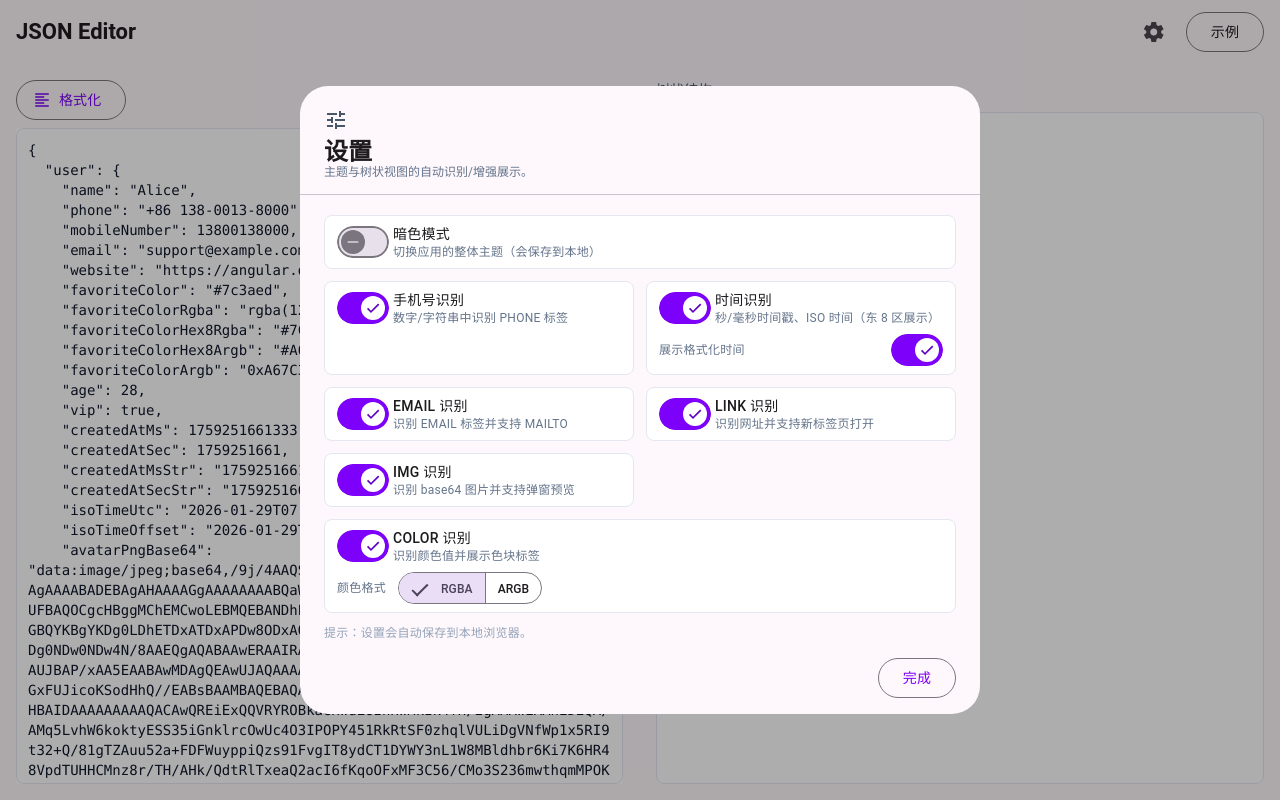
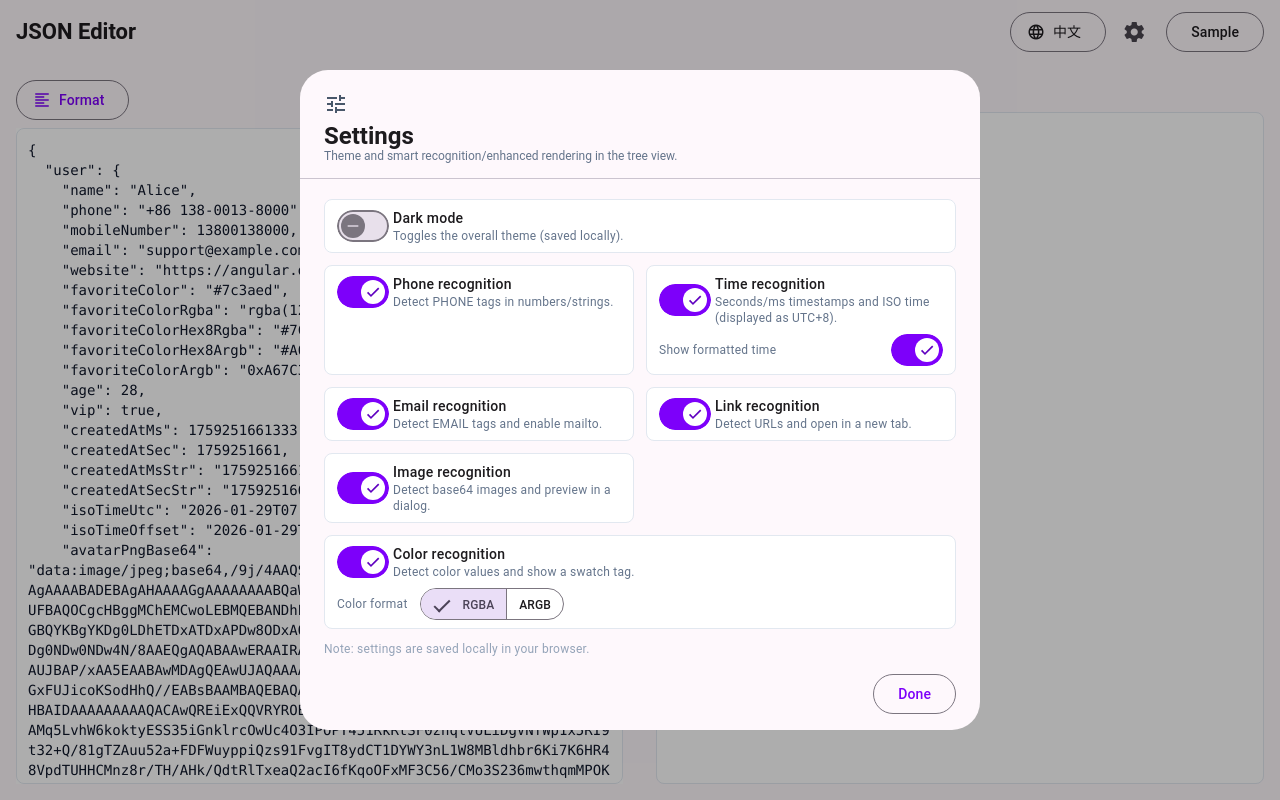
Before and after one commit to ijkzen/json-editor, an Angular app: page / in a window 1280 px wide. Both pictures are taken after a click on the button "settings". Built offline with nearby package versions, Linux system fonts and the light colour scheme.

Commit message:
feat: implement internationalization support with I18nService and update UI for translations

```diff
--- a/src/app/app.html
+++ b/src/app/app.html
@@ -1,12 +1,17 @@
 <mat-toolbar color="primary" class="flex items-center gap-2">
-  <div class="font-semibold">JSON Editor</div>
+  <div class="font-semibold">{{ t('app.title') }}</div>
   <div class="min-w-0 flex-1"></div>
 
-  <button mat-icon-button type="button" (click)="openSettings()" aria-label="Settings" class="mr-1">
+  <button mat-stroked-button type="button" (click)="toggleLanguage()" [attr.aria-label]="t('app.switchLanguage')">
+    <mat-icon>language</mat-icon>
+    {{ locale() === 'zh' ? t('lang.en') : t('lang.zh') }}
+  </button>
+
+  <button mat-icon-button type="button" (click)="openSettings()" [attr.aria-label]="t('app.settings')" class="mr-1">
     <mat-icon>settings</mat-icon>
   </button>
 
-  <button mat-stroked-button type="button" (click)="resetSample()">示例</button>
+  <button mat-stroked-button type="button" (click)="resetSample()">{{ t('app.sample') }}</button>
 </mat-toolbar>
 
 <mat-sidenav-container class="h-[calc(100vh-64px)] bg-slate-50 dark:bg-slate-950 relative">
@@ -19,11 +24,11 @@
   <mat-sidenav-content class="p-4 h-full">
     <div class="h-full flex flex-col gap-3">
       <div class="flex items-center gap-2">
-        <div class="text-sm text-slate-600 dark:text-slate-300">树状结构</div>
+        <div class="text-sm text-slate-600 dark:text-slate-300">{{ t('app.tree') }}</div>
         @if (parseError()) {
         <div class="text-xs px-2 py-0.5 rounded bg-red-100 text-red-700 dark:bg-red-950/40 dark:text-red-300"
           [title]="parseError()?.message || ''">
-          JSON 无效，右侧展示上一次正确结果
+          {{ t('app.jsonInvalidHint') }}
         </div>
         }
       </div>
@@ -33,8 +38,9 @@
       </div>
     </div>
 
-    <button mat-mini-fab type="button" (click)="toggleEditor()" aria-label="Toggle editor" [style.position]="'fixed'"
-      [style.zIndex]="2000" [style.top]="'calc(64px + (100vh - 64px)/2)'" [style.left]="editorOpen() ? '50vw' : '12px'"
+    <button mat-mini-fab type="button" (click)="toggleEditor()" [attr.aria-label]="t('app.toggleEditor')"
+      [style.position]="'fixed'" [style.zIndex]="2000" [style.top]="'calc(64px + (100vh - 64px)/2)'"
+      [style.left]="editorOpen() ? '50vw' : '12px'"
       [style.transform]="editorOpen() ? 'translate(8px, -50%)' : 'translate(0, -50%)'">
       <mat-icon>{{ editorOpen() ? 'chevron_left' : 'chevron_right' }}</mat-icon>
     </button>
--- a/src/app/app.ts
+++ b/src/app/app.ts
@@ -7,6 +7,7 @@ import { MatToolbarModule } from '@angular/material/toolbar';
 import { JsonTextEditorComponent } from './components/json-text-editor/json-text-editor.component';
 import { JsonTreeComponent } from './components/json-tree/json-tree.component';
 import { SettingsDialogComponent } from './components/settings-dialog/settings-dialog.component';
+import { I18nService } from './lib/i18n.service';
 import { JsonParseError, tryParseJson } from './lib/json-parse';
 import { JsonValue } from './lib/json-types';
 import { ThemeSettingsService } from './lib/theme-settings.service';
@@ -65,14 +66,24 @@ export class App {
   protected readonly parseError = signal<JsonParseError | null>(null);
   protected readonly lastValidValue = signal<JsonValue>({});
 
+  protected readonly t: I18nService['t'];
+  protected readonly locale: I18nService['locale'];
+
   constructor(
     private readonly dialog: MatDialog,
     protected readonly themeSettings: ThemeSettingsService,
+    private readonly i18n: I18nService,
   ) {
+    this.t = i18n.t;
+    this.locale = i18n.locale;
     const restored = this.loadSavedJsonText();
     const initialText = restored ?? SAMPLE_JSON;
     this.jsonText.set(initialText);
     this.reparse(initialText, { persist: false });
+  }
+
+  protected toggleLanguage(): void {
+    this.i18n.toggleLocale();
   }
 
   protected openSettings(): void {
--- a/src/app/components/json-text-editor/json-text-editor.component.html
+++ b/src/app/components/json-text-editor/json-text-editor.component.html
@@ -2,7 +2,7 @@
     <div class="flex items-center gap-2">
         <button mat-stroked-button type="button" (click)="format.emit()">
             <mat-icon>format_align_left</mat-icon>
-            格式化
+            {{ t('editor.format') }}
         </button>
 
         <div class="min-w-0 flex-1"></div>
@@ -18,6 +18,7 @@
         <pre #highlight class="highlight" aria-hidden="true" [innerHTML]="highlightedHtml"></pre>
 
         <textarea #textarea class="textarea" spellcheck="false" [value]="text"
-            (input)="onInput(($any($event.target).value))" (scroll)="syncScroll()" aria-label="JSON editor"></textarea>
+            (input)="onInput(($any($event.target).value))" (scroll)="syncScroll()"
+            [attr.aria-label]="t('editor.ariaLabel')"></textarea>
     </div>
 </div>
--- a/src/app/components/json-text-editor/json-text-editor.component.ts
+++ b/src/app/components/json-text-editor/json-text-editor.component.ts
@@ -13,6 +13,7 @@ import { MatButtonModule } from '@angular/material/button';
 import { MatIconModule } from '@angular/material/icon';
 import { DomSanitizer, SafeHtml } from '@angular/platform-browser';
 
+import { I18nService } from '../../lib/i18n.service';
 import { buildErrorHighlightedHtml } from '../../lib/json-parse';
 
 export type JsonEditorError = {
@@ -39,7 +40,13 @@ export class JsonTextEditorComponent implements AfterViewInit, OnChanges {
 
   protected highlightedHtml: SafeHtml = '' as unknown as SafeHtml;
 
-  constructor(private readonly sanitizer: DomSanitizer) {
+  protected readonly t: I18nService['t'];
+
+  constructor(
+    private readonly sanitizer: DomSanitizer,
+    private readonly i18n: I18nService,
+  ) {
+    this.t = i18n.t;
     this.updateHighlight();
   }
 
--- a/src/app/components/settings-dialog/settings-dialog.component.html
+++ b/src/app/components/settings-dialog/settings-dialog.component.html
@@ -1,8 +1,8 @@
 <div mat-dialog-title class="flex items-center gap-2">
     <mat-icon class="text-slate-600 dark:text-slate-300">tune</mat-icon>
     <div class="min-w-0 flex-1">
-        <div class="font-semibold leading-6">设置</div>
-        <div class="text-xs text-slate-500 dark:text-slate-400">主题与树状视图的自动识别/增强展示。</div>
+        <div class="font-semibold leading-6">{{ t('settings.title') }}</div>
+        <div class="text-xs text-slate-500 dark:text-slate-400">{{ t('settings.subtitle') }}</div>
     </div>
 </div>
 
@@ -12,67 +12,69 @@
     <div class="mb-3 rounded-lg border border-slate-200 bg-white dark:border-slate-700 dark:bg-slate-900 px-3 py-2">
         <mat-slide-toggle class="w-full" [checked]="themeSettings.darkMode()"
             (change)="themeSettings.darkMode.set($event.checked)">
-            <span class="font-medium">暗色模式</span>
-            <span class="block text-xs text-slate-500 dark:text-slate-400">切换应用的整体主题（会保存到本地）</span>
+            <span class="font-medium">{{ t('settings.darkMode') }}</span>
+            <span class="block text-xs text-slate-500 dark:text-slate-400">{{ t('settings.darkModeHint') }}</span>
         </mat-slide-toggle>
     </div>
 
     <div class="grid grid-cols-1 sm:grid-cols-2 gap-3">
         <div class="rounded-lg border border-slate-200 bg-white dark:border-slate-700 dark:bg-slate-900 px-3 py-2">
             <mat-slide-toggle class="w-full" [checked]="settings.phone()" (change)="settings.phone.set($event.checked)">
-                <span class="font-medium">手机号识别</span>
-                <span class="block text-xs text-slate-500 dark:text-slate-400">数字/字符串中识别 PHONE 标签</span>
+                <span class="font-medium">{{ t('settings.phone') }}</span>
+                <span class="block text-xs text-slate-500 dark:text-slate-400">{{ t('settings.phoneHint') }}</span>
             </mat-slide-toggle>
         </div>
 
         <div class="rounded-lg border border-slate-200 bg-white dark:border-slate-700 dark:bg-slate-900 px-3 py-2">
             <mat-slide-toggle class="w-full" [checked]="settings.time()" (change)="settings.time.set($event.checked)">
-                <span class="font-medium">时间识别</span>
-                <span class="block text-xs text-slate-500 dark:text-slate-400">秒/毫秒时间戳、ISO 时间（东 8 区展示）</span>
+                <span class="font-medium">{{ t('settings.time') }}</span>
+                <span class="block text-xs text-slate-500 dark:text-slate-400">{{ t('settings.timeHint') }}</span>
             </mat-slide-toggle>
 
             @if (settings.time()) {
             <div class="mt-2 flex items-center justify-between gap-3">
-                <div class="text-xs text-slate-500 dark:text-slate-400">展示格式化时间</div>
+                <div class="text-xs text-slate-500 dark:text-slate-400">{{ t('settings.timeShowFormatted') }}</div>
                 <mat-slide-toggle [checked]="settings.timeShowFormatted()"
-                    (change)="settings.timeShowFormatted.set($event.checked)" aria-label="SHOW FORMATTED TIME" />
+                    (change)="settings.timeShowFormatted.set($event.checked)"
+                    [attr.aria-label]="t('settings.timeShowFormatted')" />
             </div>
             }
         </div>
 
         <div class="rounded-lg border border-slate-200 bg-white dark:border-slate-700 dark:bg-slate-900 px-3 py-2">
             <mat-slide-toggle class="w-full" [checked]="settings.email()" (change)="settings.email.set($event.checked)">
-                <span class="font-medium">EMAIL 识别</span>
-                <span class="block text-xs text-slate-500 dark:text-slate-400">识别 EMAIL 标签并支持 MAILTO</span>
+                <span class="font-medium">{{ t('settings.email') }}</span>
+                <span class="block text-xs text-slate-500 dark:text-slate-400">{{ t('settings.emailHint') }}</span>
             </mat-slide-toggle>
         </div>
 
         <div class="rounded-lg border border-slate-200 bg-white dark:border-slate-700 dark:bg-slate-900 px-3 py-2">
             <mat-slide-toggle class="w-full" [checked]="settings.link()" (change)="settings.link.set($event.checked)">
-                <span class="font-medium">LINK 识别</span>
-                <span class="block text-xs text-slate-500 dark:text-slate-400">识别网址并支持新标签页打开</span>
+                <span class="font-medium">{{ t('settings.link') }}</span>
+                <span class="block text-xs text-slate-500 dark:text-slate-400">{{ t('settings.linkHint') }}</span>
             </mat-slide-toggle>
         </div>
 
         <div class="rounded-lg border border-slate-200 bg-white dark:border-slate-700 dark:bg-slate-900 px-3 py-2">
             <mat-slide-toggle class="w-full" [checked]="settings.image()" (change)="settings.image.set($event.checked)">
-                <span class="font-medium">IMG 识别</span>
-                <span class="block text-xs text-slate-500 dark:text-slate-400">识别 base64 图片并支持弹窗预览</span>
+                <span class="font-medium">{{ t('settings.image') }}</span>
+                <span class="block text-xs text-slate-500 dark:text-slate-400">{{ t('settings.imageHint') }}</span>
             </mat-slide-toggle>
         </div>
 
         <div
             class="rounded-lg border border-slate-200 bg-white dark:border-slate-700 dark:bg-slate-900 px-3 py-2 sm:col-span-2">
             <mat-slide-toggle class="w-full" [checked]="settings.color()" (change)="settings.color.set($event.checked)">
-                <span class="font-medium">COLOR 识别</span>
-                <span class="block text-xs text-slate-500 dark:text-slate-400">识别颜色值并展示色块标签</span>
+                <span class="font-medium">{{ t('settings.color') }}</span>
+                <span class="block text-xs text-slate-500 dark:text-slate-400">{{ t('settings.colorHint') }}</span>
             </mat-slide-toggle>
 
             @if (settings.color()) {
             <div class="mt-2 flex items-center gap-3 whitespace-nowrap overflow-x-auto">
-                <div class="text-xs text-slate-500 dark:text-slate-400 shrink-0 leading-8">颜色格式</div>
+                <div class="text-xs text-slate-500 dark:text-slate-400 shrink-0 leading-8">{{ t('settings.colorFormat')
+                    }}</div>
                 <mat-button-toggle-group class="settings-color-format !h-8 shrink-0" [value]="settings.colorFormat()"
-                    (change)="settings.colorFormat.set($event.value)" aria-label="COLOR FORMAT">
+                    (change)="settings.colorFormat.set($event.value)" [attr.aria-label]="t('settings.colorFormat')">
                     <mat-button-toggle value="rgba" class="!text-xs">RGBA</mat-button-toggle>
                     <mat-button-toggle value="argb" class="!text-xs">ARGB</mat-button-toggle>
                 </mat-button-toggle-group>
@@ -82,10 +84,10 @@
     </div>
 
     <div class="mt-3 text-xs text-slate-400 dark:text-slate-500">
-        提示：设置会自动保存到本地浏览器。
+        {{ t('settings.note') }}
     </div>
 </div>
 
 <div mat-dialog-actions align="end" class="px-6 pb-4">
-    <button mat-stroked-button type="button" mat-dialog-close>完成</button>
+    <button mat-stroked-button type="button" mat-dialog-close>{{ t('settings.done') }}</button>
 </div>
--- a/src/app/components/settings-dialog/settings-dialog.component.ts
+++ b/src/app/components/settings-dialog/settings-dialog.component.ts
@@ -5,6 +5,7 @@ import { MatDialogModule } from '@angular/material/dialog';
 import { MatDividerModule } from '@angular/material/divider';
 import { MatIconModule } from '@angular/material/icon';
 import { MatSlideToggleModule } from '@angular/material/slide-toggle';
+import { I18nService } from '../../lib/i18n.service';
 import { RecognitionSettingsService } from '../../lib/recognition-settings.service';
 import { ThemeSettingsService } from '../../lib/theme-settings.service';
 
@@ -31,8 +32,13 @@ import { ThemeSettingsService } from '../../lib/theme-settings.service';
   changeDetection: ChangeDetectionStrategy.OnPush,
 })
 export class SettingsDialogComponent {
+  protected readonly t: I18nService['t'];
+
   constructor(
     protected readonly settings: RecognitionSettingsService,
     protected readonly themeSettings: ThemeSettingsService,
-  ) {}
+    private readonly i18n: I18nService,
+  ) {
+    this.t = i18n.t;
+  }
 }
--- /dev/null
+++ b/src/app/lib/i18n.service.ts
@@ -0,0 +1,231 @@
+import { Injectable, computed, signal } from '@angular/core';
+
+export type AppLocale = 'en' | 'zh';
+
+const LOCALE_STORAGE_KEY = 'json-editor:locale:v1';
+
+const EN = {
+  // App shell
+  'app.title': 'JSON Editor',
+  'app.settings': 'Settings',
+  'app.sample': 'Sample',
+  'app.tree': 'Tree view',
+  'app.jsonInvalidHint': 'Invalid JSON; showing the last valid result.',
+  'app.toggleEditor': 'Toggle editor',
+  'app.switchLanguage': 'Switch language',
+
+  // Language names
+  'lang.en': 'EN',
+  'lang.zh': '中文',
+
+  // Editor
+  'editor.format': 'Format',
+  'editor.ariaLabel': 'JSON editor',
+
+  // Settings dialog
+  'settings.title': 'Settings',
+  'settings.subtitle': 'Theme and smart recognition/enhanced rendering in the tree view.',
+  'settings.darkMode': 'Dark mode',
+  'settings.darkModeHint': 'Toggles the overall theme (saved locally).',
+
+  'settings.phone': 'Phone recognition',
+  'settings.phoneHint': 'Detect PHONE tags in numbers/strings.',
+
+  'settings.time': 'Time recognition',
+  'settings.timeHint': 'Seconds/ms timestamps and ISO time (displayed as UTC+8).',
+  'settings.timeShowFormatted': 'Show formatted time',
+
+  'settings.email': 'Email recognition',
+  'settings.emailHint': 'Detect EMAIL tags and enable mailto.',
+
+  'settings.link': 'Link recognition',
+  'settings.linkHint': 'Detect URLs and open in a new tab.',
+
+  'settings.image': 'Image recognition',
+  'settings.imageHint': 'Detect base64 images and preview in a dialog.',
+
+  'settings.color': 'Color recognition',
+  'settings.colorHint': 'Detect color values and show a swatch tag.',
+  'settings.colorFormat': 'Color format',
+
+  'settings.note': 'Note: settings are saved locally in your browser.',
+  'settings.done': 'Done',
+
+  // JSON node
+  'node.expand': 'Expand',
+  'node.collapse': 'Collapse',
+  'node.base64ImageTitle': 'base64 image',
+  'node.show': 'show',
+  'node.text': 'text',
+  'node.openLink': 'Open link',
+  'node.sendEmail': 'Send email',
+  'node.viewFullContent': 'View full content',
+
+  // Dialogs
+  'dialog.content': 'Content',
+  'dialog.image': 'Image',
+  'dialog.copy': 'Copy',
+  'dialog.close': 'Close',
+  'dialog.imageAlt': 'Image preview',
+
+  // Snackbars
+  'snackbar.copied': 'Copied to clipboard',
+  'snackbar.copyFailed': 'Copy failed; please copy manually.',
+} as const;
+
+export type TranslationKey = keyof typeof EN;
+
+const ZH: Record<TranslationKey, string> = {
+  // App shell
+  'app.title': 'JSON 编辑器',
+  'app.settings': '设置',
+  'app.sample': '示例',
+  'app.tree': '树状结构',
+  'app.jsonInvalidHint': 'JSON 无效，右侧展示上一次正确结果',
+  'app.toggleEditor': '切换编辑器',
+  'app.switchLanguage': '切换语言',
+
+  // Language names
+  'lang.en': 'EN',
+  'lang.zh': '中文',
+
+  // Editor
+  'editor.format': '格式化',
+  'editor.ariaLabel': 'JSON 编辑器',
+
+  // Settings dialog
+  'settings.title': '设置',
+  'settings.subtitle': '主题与树状视图的自动识别/增强展示。',
+  'settings.darkMode': '暗色模式',
+  'settings.darkModeHint': '切换应用的整体主题（会保存到本地）',
+
+  'settings.phone': '手机号识别',
+  'settings.phoneHint': '数字/字符串中识别 PHONE 标签',
+
+  'settings.time': '时间识别',
+  'settings.timeHint': '秒/毫秒时间戳、ISO 时间（UTC+8 展示）',
+  'settings.timeShowFormatted': '展示格式化时间',
+
+  'settings.email': 'EMAIL 识别',
+  'settings.emailHint': '识别 EMAIL 标签并支持 MAILTO',
+
+  'settings.link': 'LINK 识别',
+  'settings.linkHint': '识别网址并支持新标签页打开',
+
+  'settings.image': 'IMG 识别',
+  'settings.imageHint': '识别 base64 图片并支持弹窗预览',
+
+  'settings.color': 'COLOR 识别',
+  'settings.colorHint': '识别颜色值并展示色块标签',
+  'settings.colorFormat': '颜色格式',
+
+  'settings.note': '提示：设置会自动保存到本地浏览器。',
+  'settings.done': '完成',
+
+  // JSON node
+  'node.expand': '展开',
+  'node.collapse': '收起',
+  'node.base64ImageTitle': 'base64 图片',
+  'node.show': '预览',
+  'node.text': '文本',
+  'node.openLink': '点击打开链接',
+  'node.sendEmail': '点击发送邮件',
+  'node.viewFullContent': '点击查看完整内容',
+
+  // Dialogs
+  'dialog.content': '内容',
+  'dialog.image': '图片',
+  'dialog.copy': '复制',
+  'dialog.close': '关闭',
+  'dialog.imageAlt': '图片预览',
+
+  // Snackbars
+  'snackbar.copied': '已复制到剪贴板',
+  'snackbar.copyFailed': '复制失败，请手动复制',
+};
+
+const DICTS = {
+  en: EN,
+  zh: ZH,
+} as const satisfies Record<AppLocale, Record<TranslationKey, string>>;
+
+function detectBrowserLocale(): AppLocale {
+  if (typeof navigator === 'undefined') return 'en';
+
+  const raw = (navigator.languages?.[0] ?? navigator.language ?? '').toLowerCase();
+  if (raw.startsWith('zh')) return 'zh';
+  return 'en';
+}
+
+function loadSavedLocale(): AppLocale | null {
+  try {
+    if (typeof localStorage === 'undefined') return null;
+    if (typeof localStorage.getItem !== 'function') return null;
+    const raw = localStorage.getItem(LOCALE_STORAGE_KEY);
+    if (raw === 'en' || raw === 'zh') return raw;
+    return null;
+  } catch {
+    return null;
+  }
+}
+
+function saveLocale(locale: AppLocale | null): void {
+  try {
+    if (typeof localStorage === 'undefined') return;
+    if (typeof localStorage.setItem !== 'function') return;
+    if (typeof localStorage.removeItem !== 'function') return;
+    if (locale) localStorage.setItem(LOCALE_STORAGE_KEY, locale);
+    else localStorage.removeItem(LOCALE_STORAGE_KEY);
+  } catch {
+    // Ignore storage errors.
+  }
+}
+
+function interpolate(template: string, params?: Record<string, string | number>): string {
+  if (!params) return template;
+  return template.replace(/\{([\w.-]+)\}/g, (_, name: string) => {
+    const value = params[name];
+    return value === undefined || value === null ? `{${name}}` : String(value);
+  });
+}
+
+@Injectable({ providedIn: 'root' })
+export class I18nService {
+  private readonly manualOverrideSignal = signal<AppLocale | null>(loadSavedLocale());
+  private readonly localeSignal = signal<AppLocale>(this.manualOverrideSignal() ?? detectBrowserLocale());
+
+  readonly locale = this.localeSignal.asReadonly();
+  private readonly dict = computed(() => DICTS[this.localeSignal()]);
+
+  constructor() {
+    if (typeof window !== 'undefined') {
+      window.addEventListener('languagechange', () => {
+        // Only follow the browser when user hasn't manually chosen a locale.
+        if (this.manualOverrideSignal() === null) {
+          this.localeSignal.set(detectBrowserLocale());
+        }
+      });
+    }
+  }
+
+  setLocale(locale: AppLocale): void {
+    this.manualOverrideSignal.set(locale);
+    this.localeSignal.set(locale);
+    saveLocale(locale);
+  }
+
+  clearLocaleOverride(): void {
+    this.manualOverrideSignal.set(null);
+    saveLocale(null);
+    this.localeSignal.set(detectBrowserLocale());
+  }
+
+  toggleLocale(): void {
+    this.setLocale(this.localeSignal() === 'zh' ? 'en' : 'zh');
+  }
+
+  readonly t = (key: TranslationKey, params?: Record<string, string | number>): string => {
+    const template = this.dict()[key] ?? EN[key] ?? String(key);
+    return interpolate(template, params);
+  };
+}
--- a/src/app/lib/string-tags.ts
+++ b/src/app/lib/string-tags.ts
@@ -157,7 +157,7 @@ export function parseTimeFromString(value: string): ParsedTime | null {
     const t = Date.parse(trimmed);
     if (Number.isFinite(t)) {
       const date = new Date(t);
-      return { kind: 'iso', date, display: `东 8 区 ${formatDashDateTime(date, ASIA_SHANGHAI_TZ)}` };
+      return { kind: 'iso', date, display: `UTC+8 ${formatDashDateTime(date, ASIA_SHANGHAI_TZ)}` };
     }
   }
 
```
Also changed, not shown: src/app/components/json-tree/json-image-dialog.component.ts (+8 -4 lines), src/app/components/json-tree/json-node.component.html (+7 -7 lines), src/app/components/json-tree/json-node.component.ts (+11 -5 lines), src/app/components/json-tree/json-string-dialog.component.ts (+12 -6 lines), 1 other file (tests, documents, lock files or other folders). Lines whose indentation alone changed are shown as unchanged.
